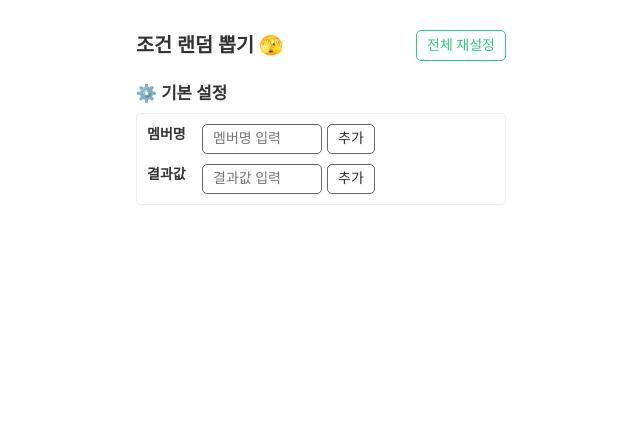
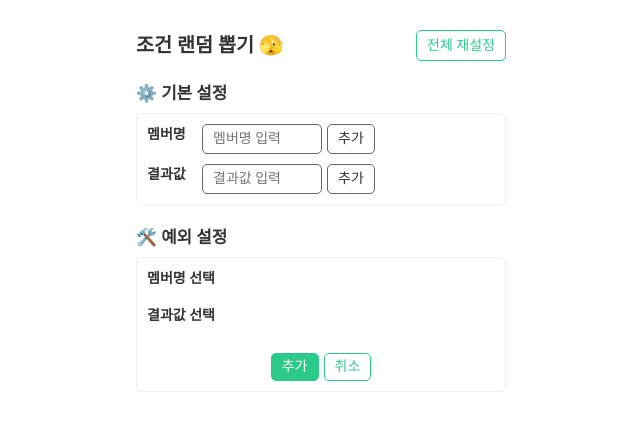
Before and after one commit to yemsu/conditional-random-result-react, a React (Create React App) app: page / in a window 1280 px wide. Shown: the top 430 px of the page, without its empty margins (319-959 px from the left). Built offline with nearby package versions, Linux system fonts and the light colour scheme; a web font is replaced by a local one.

Commit message:
modify: 조건 설정 영역 초기 화면에서 노출되도록 수정

```diff
--- a/src/pages/RandomResult.tsx
+++ b/src/pages/RandomResult.tsx
@@ -24,7 +24,7 @@ function RandomResult() {
         <Button onClick={onClickResetInputData} styleTheme="primaryLine">전체 재설정</Button>
       </H1TitleWrapper>
       <BasicSettingContent />
-      { hasBasicData && <ConditionSettingContent /> }
+      <ConditionSettingContent />
       { caseIndexResults.length > 0 && <ResultContent /> }
       {
         hasBasicData &&
```
